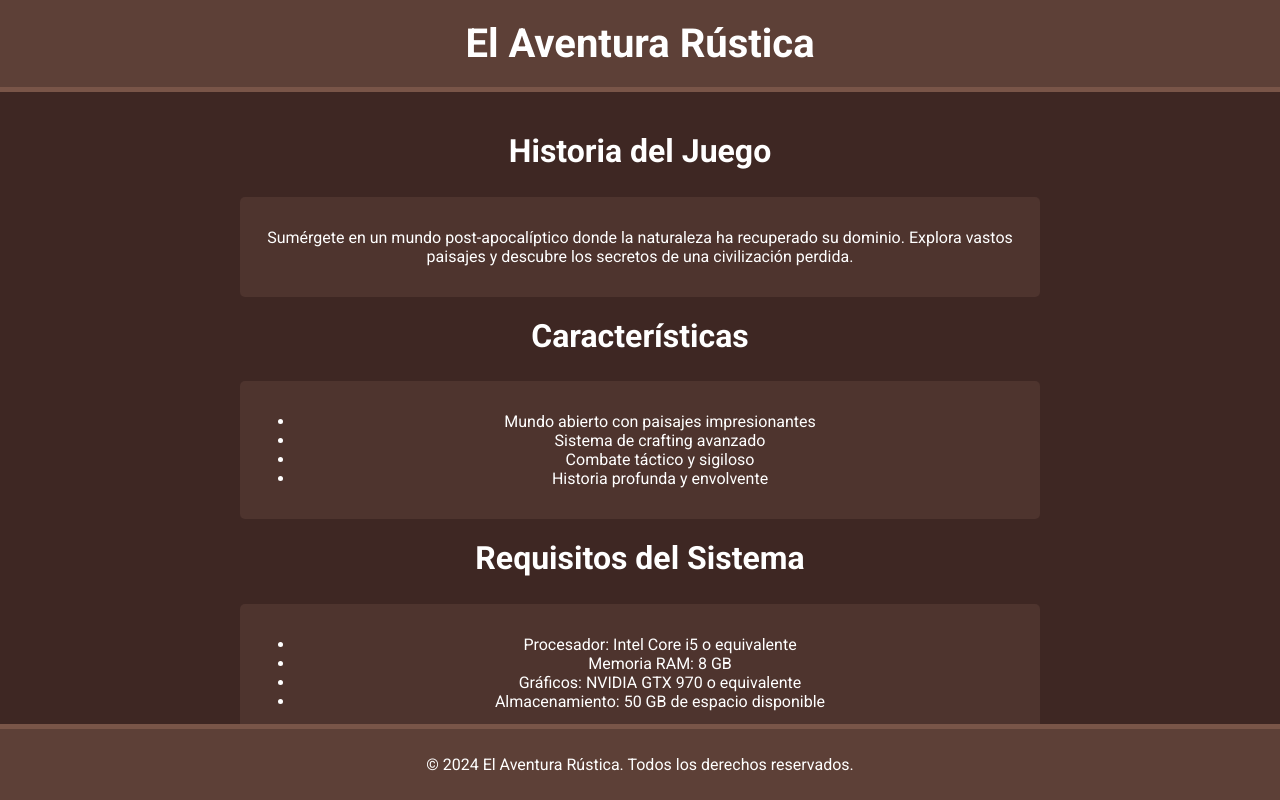
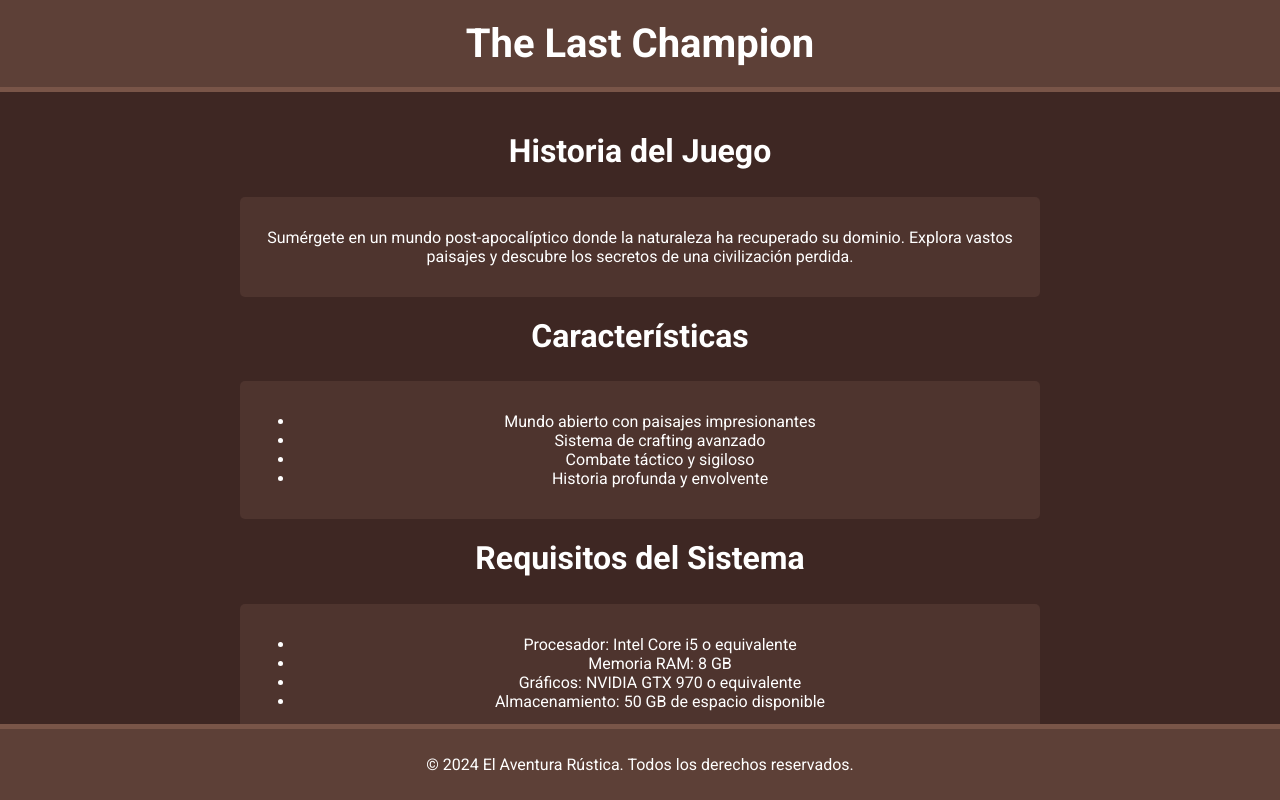
Before and after one commit to Yolkas/exampleRepositoryWeb, a plain HTML site: page index.html in a window 1280 px wide. Drawn offline with Linux system fonts and the light colour scheme.

Commit message:
Update index.html
Ejemplo

```diff
--- a/index.html
+++ b/index.html
@@ -55,7 +55,7 @@
 </head>
 <body>
     <header>
-        <h1>El Aventura Rústica</h1>
+        <h1>The Last Champion</h1>
     </header>
     <main>
         <section>
```
